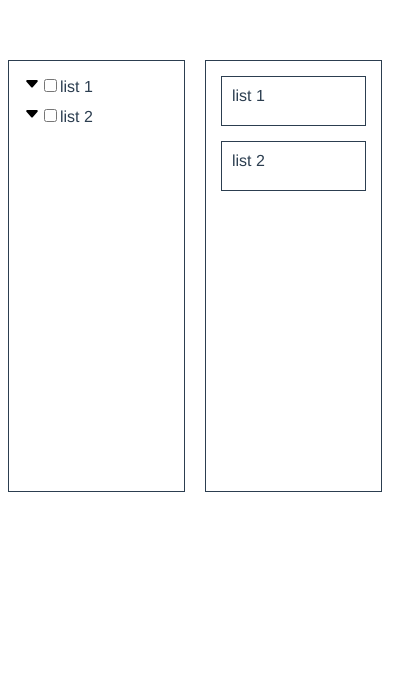
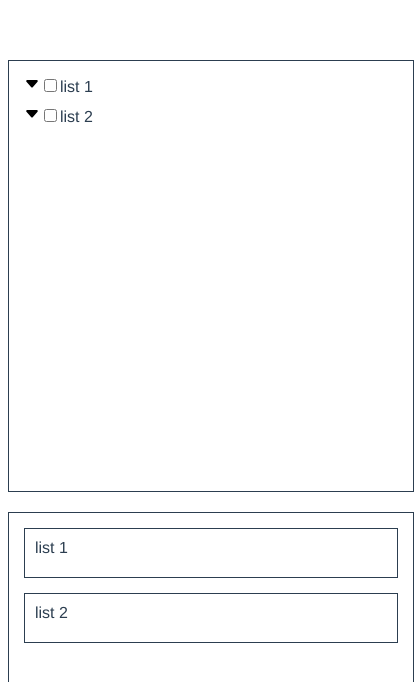
Before and after one commit to ArusSayamyan/colored-boxes-withVue, a Vue app: page / in a window 390 px wide. Shown: the top 682 px of the page, 414 px wide, since content can reach past the window. Built offline with nearby package versions, Linux system fonts and the light colour scheme.

Commit message:
add function of changing count and color inputs values

```diff
--- a/src/App.vue
+++ b/src/App.vue
@@ -15,10 +15,10 @@
                 <input type="checkbox" :checked="item.checked" @change="changeInputStatus(item.id)">
                 <span>{{ item.name }}</span>
               </div>
-              <div>
-                <span>{{ item.count }}</span>
-                <input type="color" :value="item.color" class="mainContainer__colorPicker">
-<!--                <div class="mainContainer__coloredBox" :style="{backgroundColor: }"></div>-->
+              <div class="mainContainer__props">
+                <input type="number" :value="item.count" class="mainContainer__count"
+                       @input="changeCountValue($event, item.id, 'count')">
+                <input type="color" :value="item.color" class="mainContainer__colorPicker" @input="changeCountValue($event, item.id, 'color')">
               </div>
             </li>
           </ul>
@@ -39,6 +39,7 @@ import ItemLists from "@/components/ItemLists.vue";
 
 const store = useStore();
 const isVisible = ref(false)
+// const countVal = ref()
 const lists = computed(() => {
   return store.getters.getLists
 
@@ -50,6 +51,19 @@ function makeListVisible() {
 
 function changeInputStatus(id) {
   store.commit('changeStatus', id)
+}
+
+function changeCountValue(event, id, changedInput) {
+  let changedValue = event.target.value;
+  if(changedInput === 'count') {
+    changedValue = +event.target.value
+  }
+  store.commit('changeBoxesCount', {
+    changedInputVal: changedValue,
+    id: id,
+    changedInput: changedInput
+  })
+  console.log(store.state)
 }
 </script>
 
@@ -106,5 +120,26 @@ function changeInputStatus(id) {
     background: none;
     border: none;
   }
+
+  &__count {
+    width: 20px;
+    border: none;
+    outline: none;
+
+    &::-webkit-outer-spin-button,
+    &::-webkit-inner-spin-button {
+      -webkit-appearance: none;
+      margin: 0;
+    }
+  }
+
+  &__props {
+    display: flex;
+    justify-content: center;
+  }
+
+  @media(max-width: 728px) {
+    flex-direction: column;
+  }
 }
 </style>
--- a/src/components/BoxItem.vue
+++ b/src/components/BoxItem.vue
@@ -19,6 +19,7 @@ const props = defineProps(['items'])
 
   &__boxesContainer {
     display: flex;
+    flex-wrap: wrap;
     gap: 5px;
   }
 
--- a/src/main.js
+++ b/src/main.js
@@ -89,6 +89,17 @@ const store = createStore({
 
        },
 
+        changeBoxesCount(state, payload) {
+            state.lists.forEach(list => {
+                list.items.forEach(item => {
+                    if(item.id === payload.id) {
+                        item[payload.changedInput] = payload.changedInputVal
+                    }
+                })
+            })
+        },
+
+
     },
     getters: {
         getLists(state) {
```
